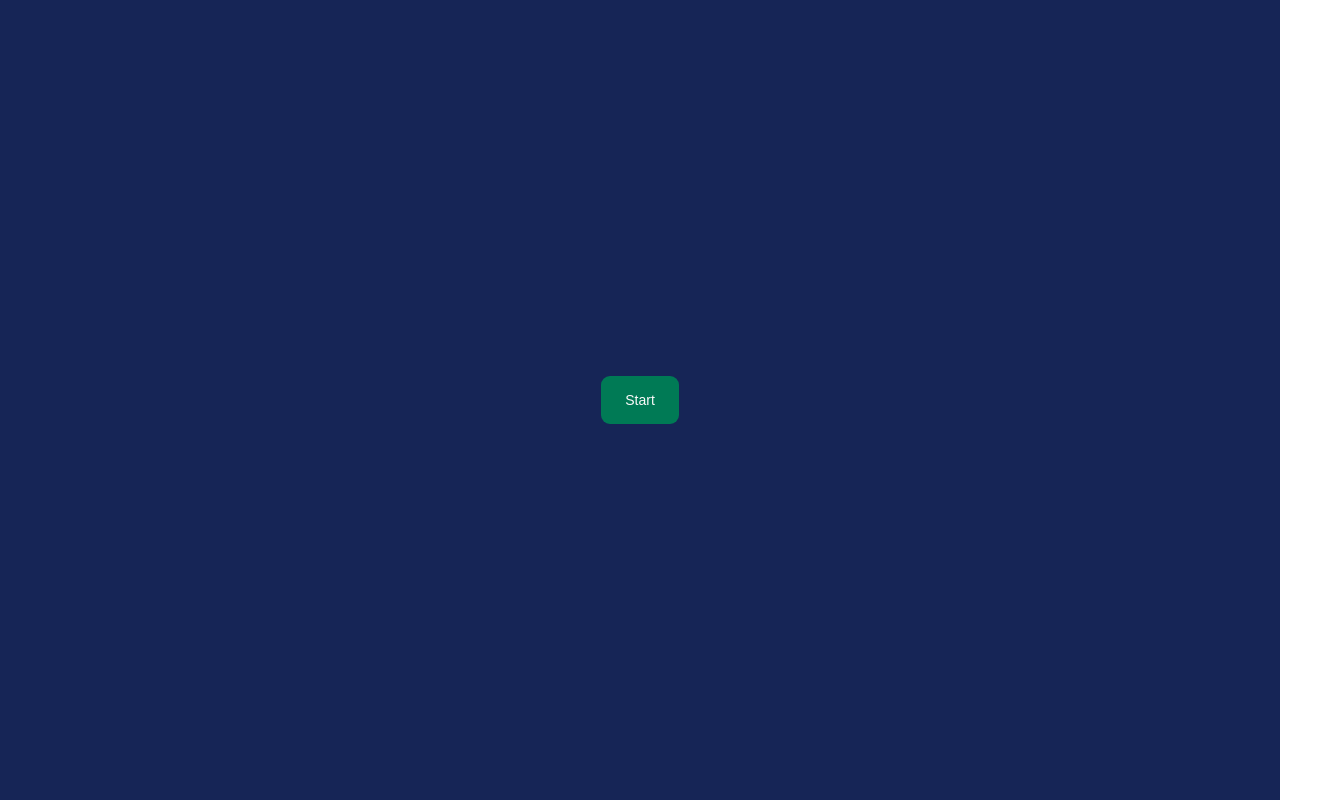
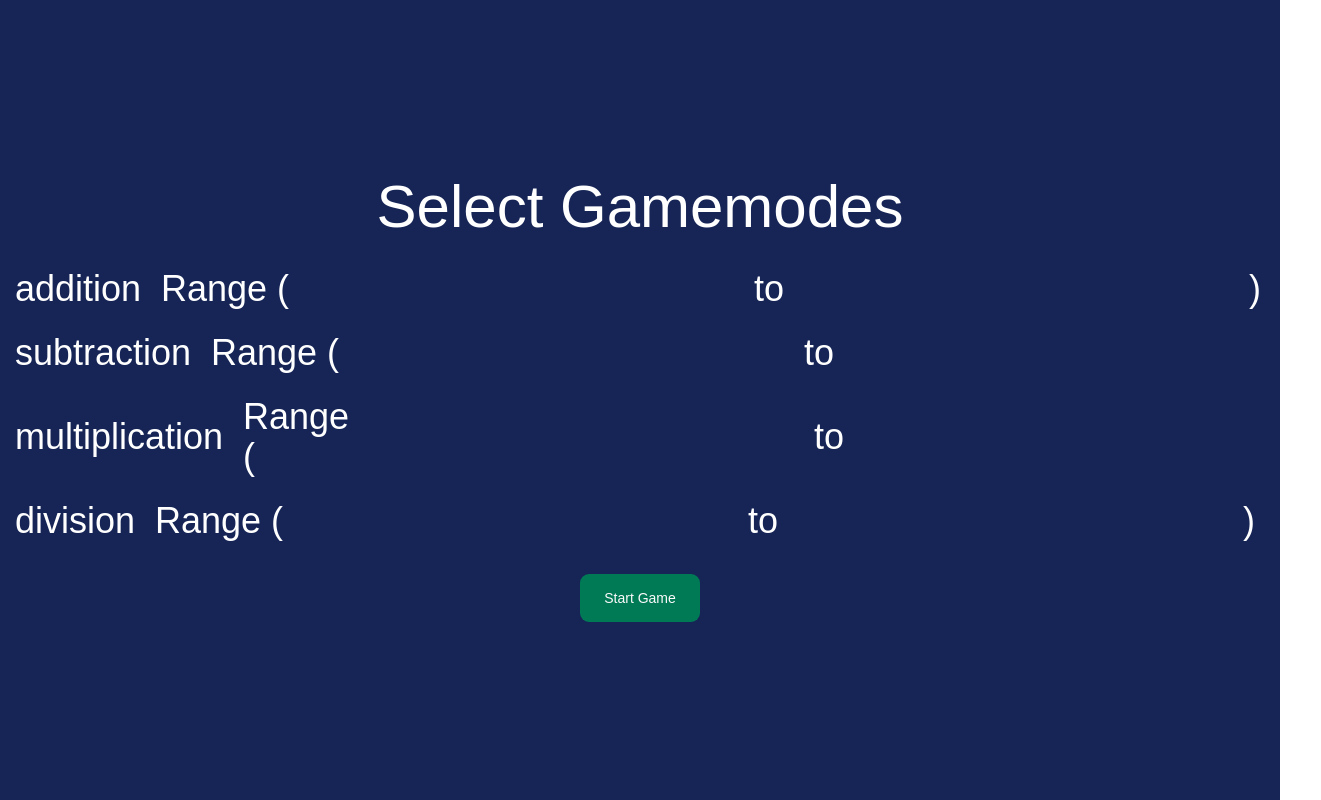
Before and after one commit to alexp990/mental-math-web, a React (Vite) app: page / in a window 1280 px wide. Shown: the whole page, 1321 px wide, since content can reach past the window. Built offline with nearby package versions, Linux system fonts and the light colour scheme.

Commit message:
modified ranges-look at zetamac

```diff
--- a/src/App.jsx
+++ b/src/App.jsx
@@ -7,13 +7,13 @@ function App() {
 
   const [isPlaying, setIsPlaying] = useState(false)
   const [currentScreen, setCurrentScreen] = useState('landing') // landing, game, results
-  const [selectedModes, setSelectedModes] = useState(['addition', 'division']) // a list of selected modes e.g. ['addition', 'division', 'multiplication'] of any length max 4
+  const [selectedModes, setSelectedModes] = useState(['addition', 'subtraction', 'multiplication', 'division']) // a list of selected modes e.g. ['addition', 'division', 'multiplication'] of any length max 4
 
   const [ranges, setRanges] = useState({
-    addition: { min: 12, max: 100 },
-    subtraction: { min: 12, max: 100 },
-    multiplication: { min: 2, max: 12 },
-    division: { min: 2, max: 12 }
+    addition: { min1: 2, max1: 100, min2: 2, max2: 100 },
+    subtraction: { min1: 2, max1: 100, min2: 2, max2: 100 },
+    multiplication: { min1: 2, max1: 12, min2: 2, max2: 12 },
+    division: { min1: 2, max1: 12, min2: 2, max2: 12 }
   });
 
   const [finalScore, setFinalScore] = useState(0)
--- a/src/LandingScreen.jsx
+++ b/src/LandingScreen.jsx
@@ -1,7 +1,40 @@
 import { Button } from './components/ui/button';
 
-export function LandingScreen({ onStartGame }) {
+export function LandingScreen({ onStartGame, selectedModes, setSelectedModes, ranges, setRanges }) {
+  const handleCheckboxChange = (mode) => {
+    if (selectedModes.includes(mode)) {
+      setSelectedModes(selectedModes.filter(m => m !== mode));
+    }
+    else {
+      setSelectedModes([...selectedModes, mode]);
+    }
+  }
+  const availableModes = ['addition', 'subtraction', 'multiplication', 'division'];
   return (
-    <Button className='bg-emerald-700 hover:bg-emerald-500 w-fit p-6' onClick={onStartGame}>Start</Button>
+    <div className='flex flex-col justify-center items-center gap-8 text-white'>
+      <h2 className='text-6xl'>Select Gamemodes</h2>
+      <div className='flex flex-col items-start gap-6'>
+        {availableModes.map((mode) => (
+          <div key={mode} className='flex flex-row gap-5 items-center text-4xl'>
+
+            <label className=' flex flex-row justify-center gap-4'>
+              <input type="checkbox" checked={selectedModes.includes(mode)} onChange={() => handleCheckboxChange(mode)} className='accent-blue-600 w-10 h-10' />
+              {mode}
+            </label>
+
+            <div className='flex items-center'>
+              <span>Range (</span>
+              <input type="" name="" value="" />
+              <span>to</span>
+              <input type="" name="" value="" />
+              <span>) </span>
+
+            </div>
+
+          </div>
+        ))}
+      </div>
+      <Button className='bg-emerald-700 hover:bg-emerald-500 w-fit p-6' onClick={onStartGame}>Start Game</Button>
+    </div>
   );
 }
```
